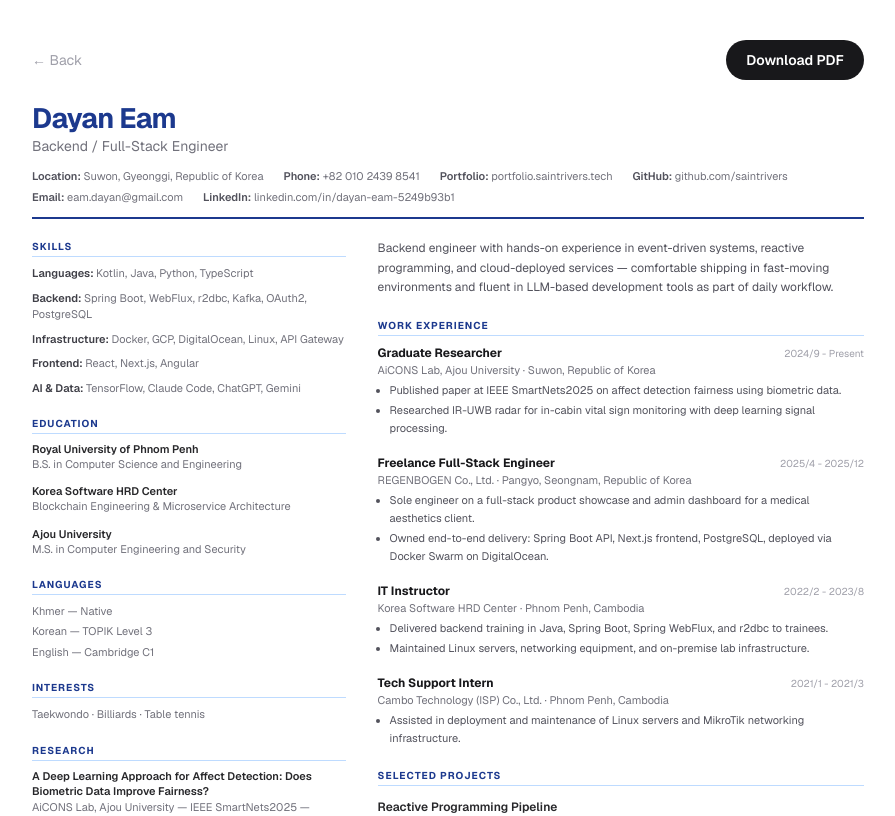
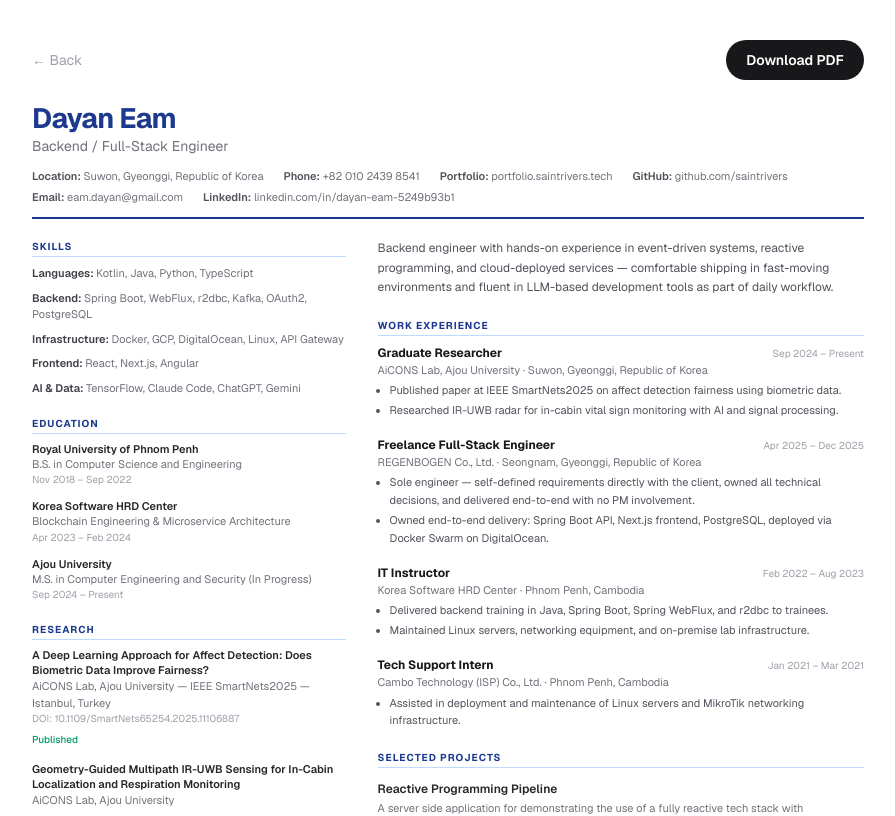
Before and after one commit to saintrivers/saintrivers_portfolio, a Next.js app: page /cv in a window 1280 px wide. Shown: the top 816 px of the page, without its empty margins (192-1087 px from the left). Built offline with nearby package versions, Linux system fonts and the light colour scheme.

Commit message:
reorganized cv page sidebar layout and content

```diff
--- a/app/content.ts
+++ b/app/content.ts
@@ -69,6 +69,7 @@ export const contactInstitutions = [
     alt: 'Royal University of Phnom Penh',
     name: 'Royal University of Phnom Penh',
     degree: 'B.S. in Computer Science and Engineering',
+    period: 'Nov 2018 – Sep 2022',
     link: 'https://www.rupp.edu.kh/',
     container: 'h-12 w-12 rounded-full',
   },
@@ -77,6 +78,7 @@ export const contactInstitutions = [
     alt: 'Korea Software HRD Center',
     name: 'Korea Software HRD Center',
     degree: 'Blockchain Engineering & Microservice Architecture',
+    period: 'Apr 2023 – Feb 2024',
     link: 'https://www.kshrd.com.kh/',
     container: 'h-12 w-12 rounded-full',
   },
@@ -84,7 +86,8 @@ export const contactInstitutions = [
     src: '/logos/ajou_logo.png',
     alt: 'Ajou University',
     name: 'Ajou University',
-    degree: 'M.S. in Computer Engineering and Security',
+    degree: 'M.S. in Computer Engineering and Security (In Progress)',
+    period: 'Sep 2024 – Present',
     link: 'https://www.ajou.ac.kr/en/index.do',
     container: 'h-12 w-12 rounded-full bg-white', // transparent logo needs light bg
   },
@@ -104,20 +107,20 @@ export const workExperience: WorkExperience[] = [
   {
     title: 'Graduate Researcher',
     company: 'AiCONS Lab, Ajou University',
-    location: 'Suwon, Republic of Korea',
-    period: '2024/9 - Present',
+    location: 'Suwon, Gyeonggi, Republic of Korea',
+    period: 'Sep 2024 – Present',
     bullets: [
       'Published paper at IEEE SmartNets2025 on affect detection fairness using biometric data.',
-      'Researched IR-UWB radar for in-cabin vital sign monitoring with deep learning signal processing.',
+      'Researched IR-UWB radar for in-cabin vital sign monitoring with AI and signal processing.',
     ],
   },
   {
     title: 'Freelance Full-Stack Engineer',
     company: 'REGENBOGEN Co., Ltd.',
-    location: 'Pangyo, Seongnam, Republic of Korea',
-    period: '2025/4 - 2025/12',
+    location: 'Seongnam, Gyeonggi, Republic of Korea',
+    period: 'Apr 2025 – Dec 2025',
     bullets: [
-      'Sole engineer on a full-stack product showcase and admin dashboard for a medical aesthetics client.',
+      'Sole engineer — self-defined requirements directly with the client, owned all technical decisions, and delivered end-to-end with no PM involvement.',
       'Owned end-to-end delivery: Spring Boot API, Next.js frontend, PostgreSQL, deployed via Docker Swarm on DigitalOcean.',
     ],
   },
@@ -125,7 +128,7 @@ export const workExperience: WorkExperience[] = [
     title: 'IT Instructor',
     company: 'Korea Software HRD Center',
     location: 'Phnom Penh, Cambodia',
-    period: '2022/2 - 2023/8',
+    period: 'Feb 2022 – Aug 2023',
     bullets: [
       'Delivered backend training in Java, Spring Boot, Spring WebFlux, and r2dbc to trainees.',
       'Maintained Linux servers, networking equipment, and on-premise lab infrastructure.',
@@ -135,7 +138,7 @@ export const workExperience: WorkExperience[] = [
     title: 'Tech Support Intern',
     company: 'Cambo Technology (ISP) Co., Ltd.',
     location: 'Phnom Penh, Cambodia',
-    period: '2021/1 - 2021/3',
+    period: 'Jan 2021 – Mar 2021',
     bullets: [
       'Assisted in deployment and maintenance of Linux servers and MikroTik networking infrastructure.',
     ],
--- a/app/cv/page.tsx
+++ b/app/cv/page.tsx
@@ -73,7 +73,7 @@ export default function CVPage() {
             <section>
               <h2 className={H}>Education</h2>
               <div className="space-y-3">
-                {contactInstitutions.map(({ name, degree, link }) => (
+                {contactInstitutions.map(({ name, degree, period, link }) => (
                   <div key={name}>
                     <a
                       href={link}
@@ -84,23 +84,10 @@ export default function CVPage() {
                       {name}
                     </a>
                     <p className="text-[11px] text-zinc-500 leading-snug">{degree}</p>
+                    <p className="text-[10px] text-zinc-400">{period}</p>
                   </div>
                 ))}
               </div>
-            </section>
-
-            <section>
-              <h2 className={H}>Languages</h2>
-              <div className="space-y-1 text-[11px] text-zinc-500">
-                <p>Khmer — Native</p>
-                <p>Korean — TOPIK Level 3</p>
-                <p>English — Cambridge C1</p>
-              </div>
-            </section>
-
-            <section>
-              <h2 className={H}>Interests</h2>
-              <p className="text-[11px] text-zinc-500">Taekwondo · Billiards · Table tennis</p>
             </section>
 
             <section>
@@ -120,6 +107,20 @@ export default function CVPage() {
                   </div>
                 ))}
               </div>
+            </section>
+
+            <section>
+              <h2 className={H}>Languages</h2>
+              <div className="space-y-1 text-[11px] text-zinc-500">
+                <p>Khmer — Native</p>
+                <p>Korean — TOPIK Level 3</p>
+                <p>English — Cambridge C1</p>
+              </div>
+            </section>
+
+            <section>
+              <h2 className={H}>Interests</h2>
+              <p className="text-[11px] text-zinc-500">Taekwondo · Billiards · Table tennis</p>
             </section>
 
           </aside>
```
